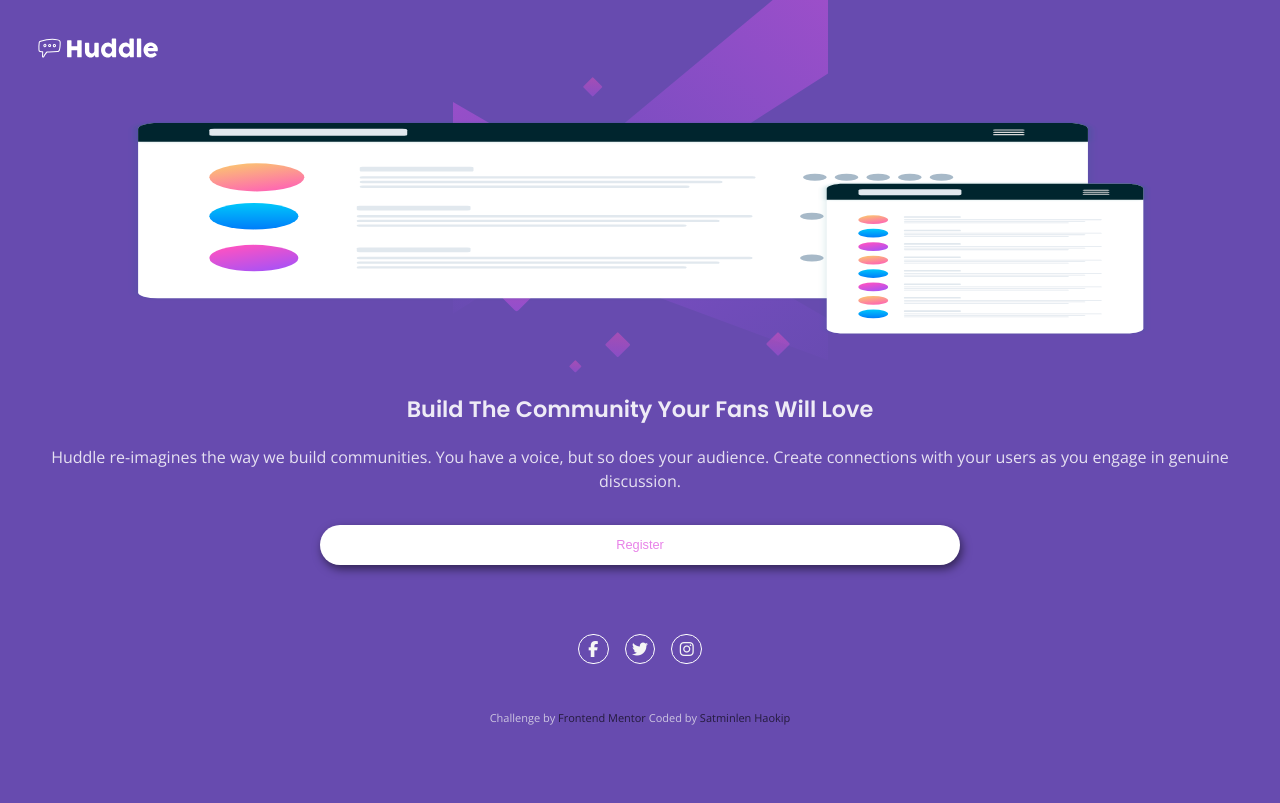
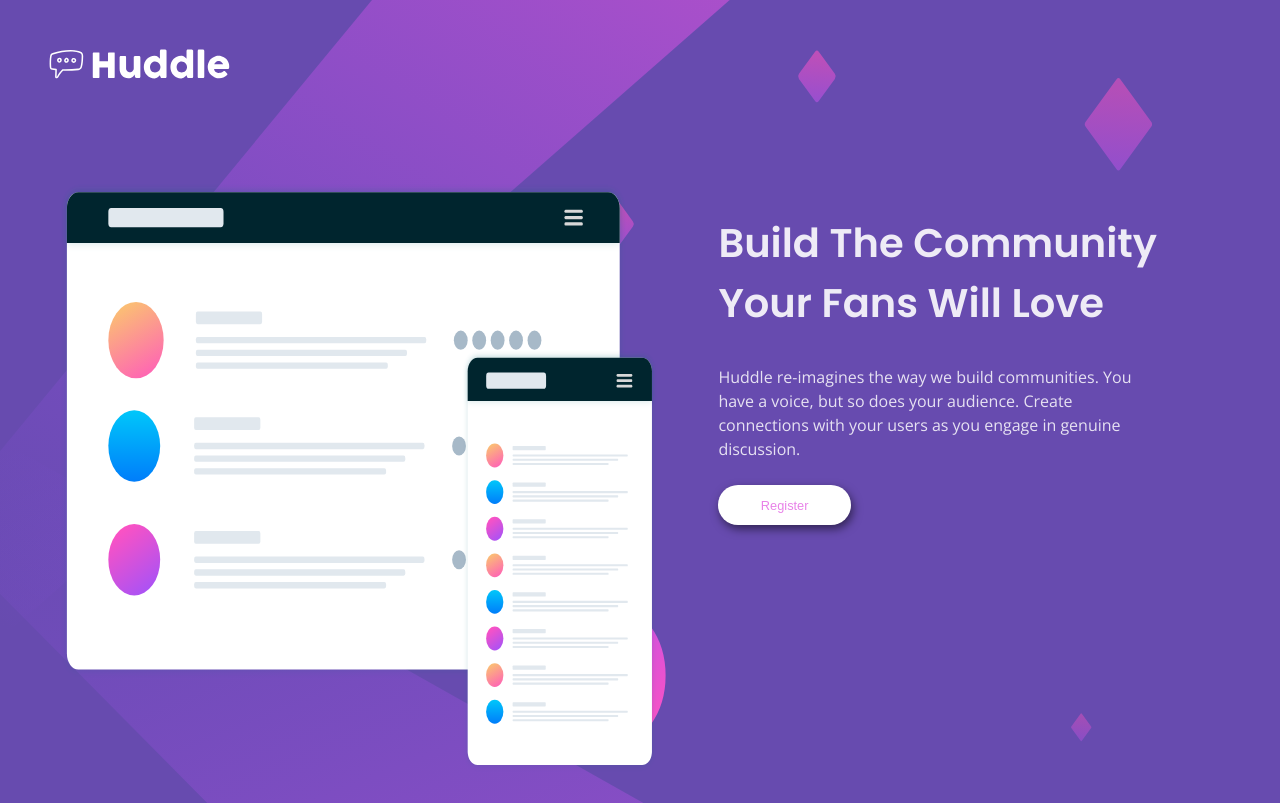
Before and after one commit to Miminh/FrontendMentorChallenge-HuddleLandingPage, a plain HTML site: page index.html in a window 1280 px wide. Shown: the top 803 px of the page. Drawn offline with nearby package versions, Linux system fonts and the light colour scheme.

Commit message:
Web design Completed

```diff
--- a/index.html
+++ b/index.html
@@ -36,11 +36,10 @@
       <div class="social-logo-wrapper"><span class="social-logo"><i class="fab fa-twitter"></i></span></div>
       <div class="social-logo-wrapper"><span class="social-logo"><i class="fab fa-instagram"></i></span></div>
     </div>
-    <img  >
-    <p class="attribution">
+    <!-- <p class="attribution">
       Challenge by <a href="https://www.frontendmentor.io?ref=challenge" target="_blank">Frontend Mentor</a>
       Coded by <a href="https://www.gtihub.com/miminh">Satminlen Haokip</a>
-    </p>
+    </p> -->
     <script src="https://kit.fontawesome.com/c2878cc5f8.js" crossorigin="anonymous"></script>
   </footer>
 </body>
--- a/styles.css
+++ b/styles.css
@@ -1,18 +1,18 @@
 @import url("https://fonts.googleapis.com/css2?family=Open+Sans&family=Poppins:wght@400;600&display=swap");
 
-body {
+* {
   padding: 0px;
   margin: 0;
+  text-decoration: none;
+}
+
+body {
   background: url("./images/bg-mobile.svg") no-repeat top;
   background-color: hsl(257, 40%, 49%);
   height: 100vh;
   width: 100vw;
   font-size: 16px;
   font-family: Open Sans, sans-serif;
-}
-
-* {
-  text-decoration: none;
 }
 
 .logo {
@@ -69,12 +69,6 @@ button {
   color: hsl(300, 69%, 71%);
 }
 
-button:hover {
-  cursor: pointer;
-  background-color: hsl(300, 69%, 71%);
-  color: white;
-}
-
 .social {
   width: 100%;
   height: 2rem;
@@ -113,3 +107,122 @@ button:hover {
 .attribution a {
   color: rgba(0, 0, 0, 0.651);
 }
+
+
+@media only screen and (min-width : 376px){
+  body {
+    background: url("./images/bg-desktop.svg") no-repeat left;
+    background-color: hsl(257, 40%, 49%);
+    background-size: 90% 100%;
+    height: 120vh;
+    width: 100vw;
+    font-size: 16px;
+    font-family: Open Sans, sans-serif;
+  }
+
+  .logo {
+    width: auto;
+    height: 3rem;
+    margin: 2.5rem 2.5rem;
+  }
+
+  main{
+    height: 68%;
+    display: flex;
+    flex-direction: row;
+    margin-top: 2rem;
+  }
+
+  .template {
+    height: 90%;
+    width: 60%;
+    margin-left: 1.5rem;
+  }
+
+  .template-image {
+    height: 100%;
+    width: 90%;
+    margin: 1.2rem auto 0 0.5rem;
+  }
+
+  .description {
+    padding-right: 5.5rem;
+    margin: 3rem 2rem 0 2rem;
+    text-align: left;
+    width: 40%;
+  }
+
+  h2 {
+    font-size: 2.5rem;
+    font-family: Poppins, sans-serif;
+    font-weight: 600;
+    padding: 0;
+    color: rgba(255, 255, 255, 0.89);
+    margin-bottom: 2rem;
+  }
+
+  .article {
+    padding: 0;
+  }
+
+  .article > p {
+    font-size: 1rem;
+    font-family: Open Sans, sans-serif;
+    line-height: 1.5rem;
+    color: rgba(255, 255, 255, 0.836);
+    text-align: left;
+    margin-bottom: 0.5rem;
+  }
+
+  button {
+    margin-top: 1rem;
+    margin-bottom: 2rem;
+    width: 30%;
+    height: 2.5rem;
+    border-radius: 2rem;
+    box-shadow: 2px 4px 10px rgba(0, 0, 0, 0.527);
+    background-color: white;
+    border-style: none;
+    font-size: 0.8rem;
+    color: hsl(300, 69%, 71%);
+  }
+
+  button:hover {
+    cursor: pointer;
+    background-color: hsl(300, 69%, 71%);
+    color: white;
+  }
+
+  .social {
+    width: 100%;
+    height: 2rem;
+    align-items: center;
+    justify-content: flex-end;
+    transform: translateX(-10%);
+  }
+
+  .social-logo-wrapper {
+    height: 1.8rem;
+    width: 1.8rem;
+    margin-top: 0;
+    border: 1px solid white;
+    border-radius: 100px;
+  }
+
+  .social-logo-wrapper:hover {
+    cursor: pointer;
+    border-color: hsl(300, 69%, 71%);;
+  }
+
+  .social-logo {
+    height: 1.6rem;
+    color: whitesmoke;
+    margin-top: 0.2rem;
+    z-index: 200;
+  }
+
+  .social-logo:hover{
+    color: hsl(300, 69%, 71%);;
+  }
+
+}
```
